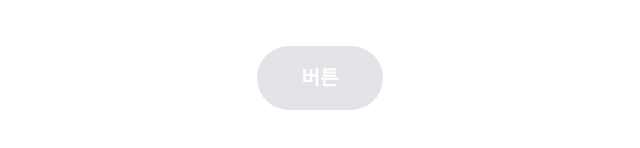
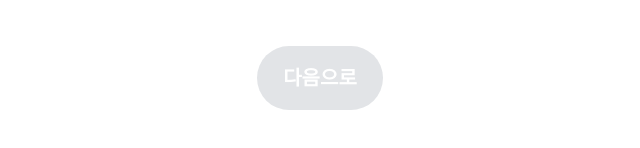
Before and after one commit to SopkathonTeam3/Client, a React (Vite) app: page /user in a window 1280 px wide. Shown: the part 400-548 px from the top of the page, without its empty margins (320-960 px from the left). Built offline with nearby package versions, Linux system fonts and the light colour scheme; what recoil-persist would draw is missing.

Commit message:
style 그냥 버튼이라고 되어 있었으뮤ㅠ

```diff
--- a/src/pages/userPage.jsx
+++ b/src/pages/userPage.jsx
@@ -32,7 +32,7 @@ const UserPage = () => {
       <St.userInfoIcon src="./src/assets/svgs/user_smile.svg" />
       <St.userNameInput ref={inputRef} onChange={handleInputChange} />
       <St.userSubmitBtn isClickable={isClickable} onClick={handleUserSubmit}>
-        버튼
+        다음으로
       </St.userSubmitBtn>
     </St.userPageWrapper>
   );
```
